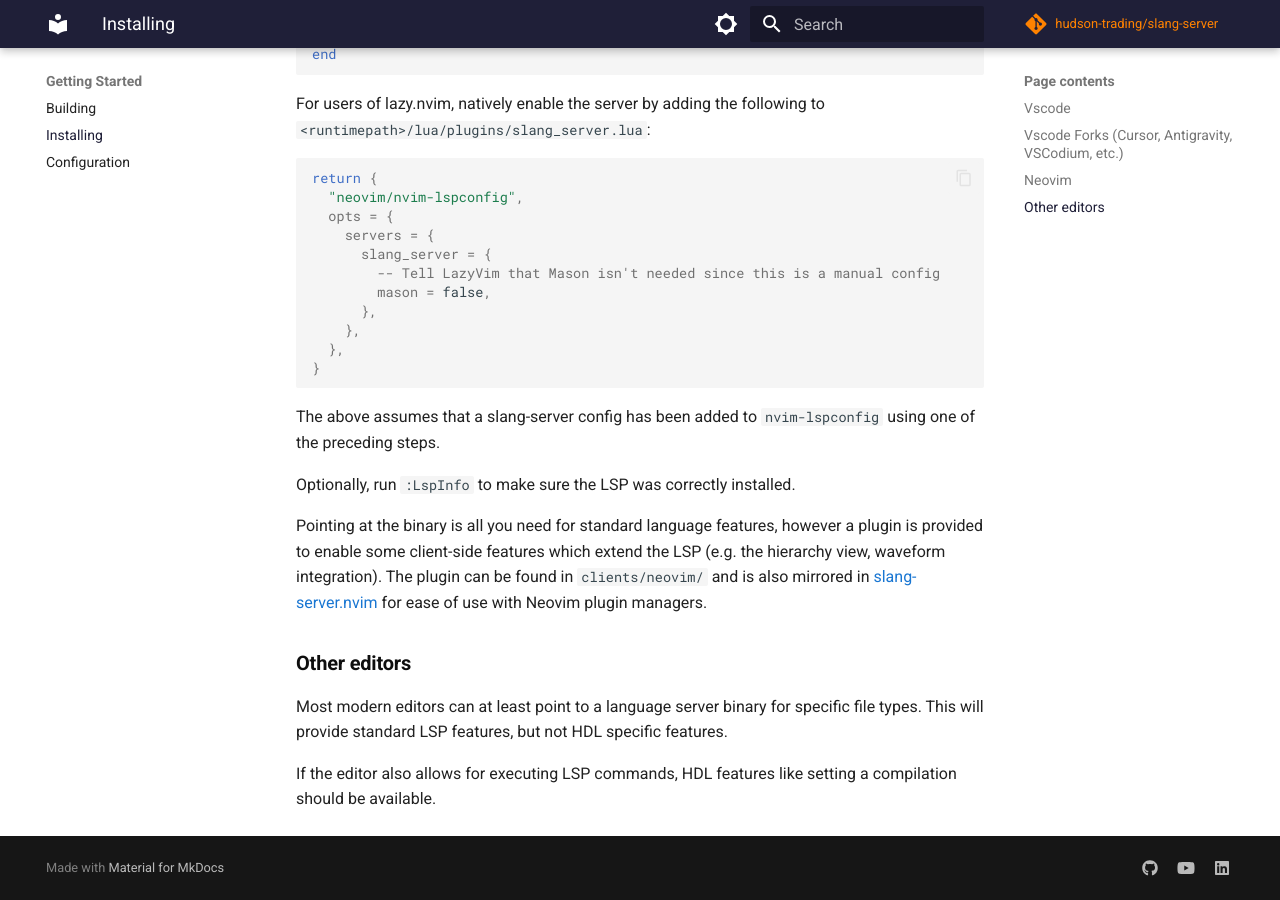
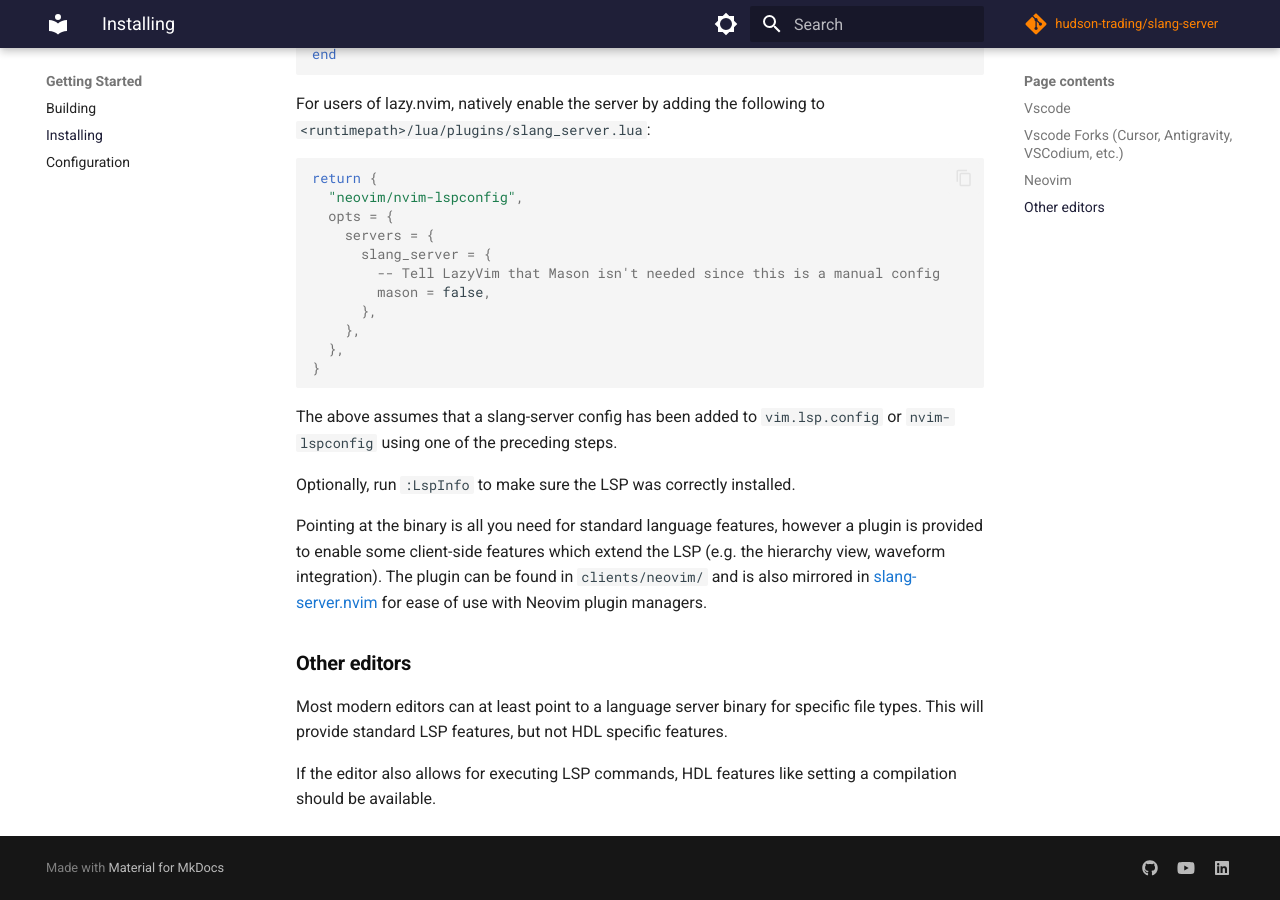
Before and after one commit to hudson-trading/slang-server, an MkDocs documentation site: the page built from docs/start/installing.md, in a window 1280 px wide and 900 px high, scrolled down 1603 px. Built offline with MkDocs 1.6.1 and Material for MkDocs 9.7.7, drawn with Linux system fonts in a browser that asks for light colours; comment, search, counter and statistics services are not loaded.

Commit message:
Update docs/start/installing.md
Co-authored-by: Simon Gaulter <steep.fort4791@fastmail.com>

````diff
--- a/docs/start/installing.md
+++ b/docs/start/installing.md
@@ -82,7 +82,7 @@ return {
 }
 ```
 
-The above assumes that a slang-server config has been added to `nvim-lspconfig` using one of the preceding steps.
+The above assumes that a slang-server config has been added to `vim.lsp.config` or `nvim-lspconfig` using one of the preceding steps.
 
 Optionally, run `:LspInfo` to make sure the LSP was correctly installed.
 
````
